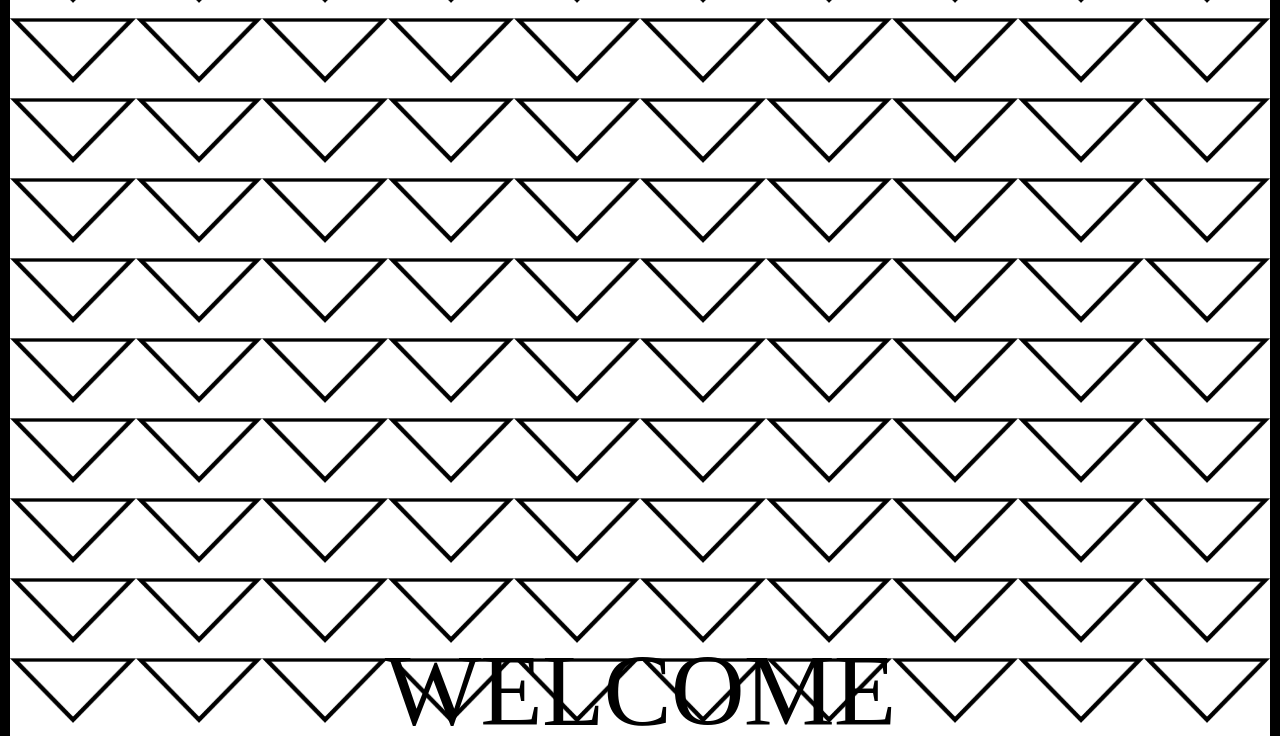
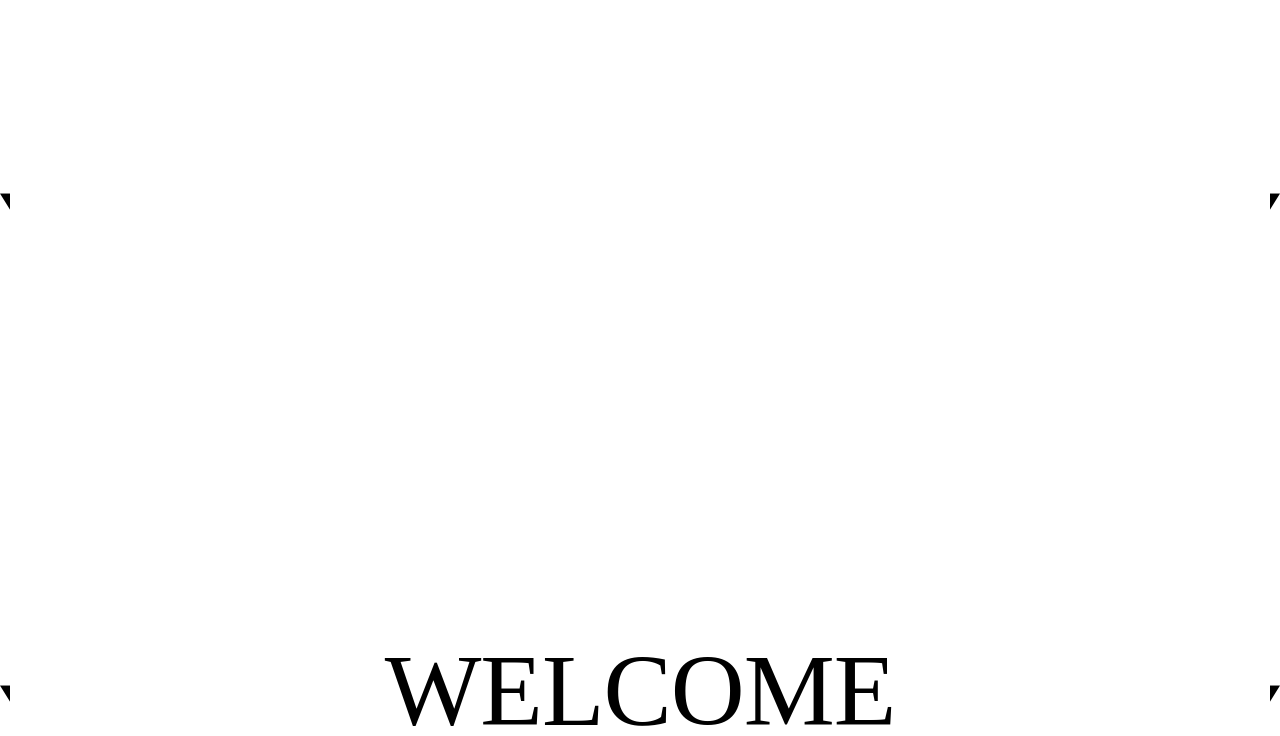
Before and after one commit to nikau-2018/the-va, a React app in the folder client/: page /#/ in a window 1280 px wide. Before the commit this address led to /#/create. Shown: the top 736 px of the page. Built offline with nearby package versions, Linux system fonts and the light colour scheme; a web font is replaced by a local one.

Commit message:
Working on borders

```diff
--- a/client/src/index.css
+++ b/client/src/index.css
@@ -6,12 +6,11 @@ body {
 }
 
 html {
-  border-left: 1em solid black;
-  border-right: 1em solid black;
+  border-left: 1em solid transparent;
+  border-right: 1em solid transparent;
   height: 100%;
-  background-image: url("./images/triangle.png");
-  background-position: 0 1.06em;
-  background-size: 10% 10%;
+  border-image: url("./images/triangle.png") 10 stretch;
+  border-image-repeat: repeat;
 }
 
 .macron {
```
